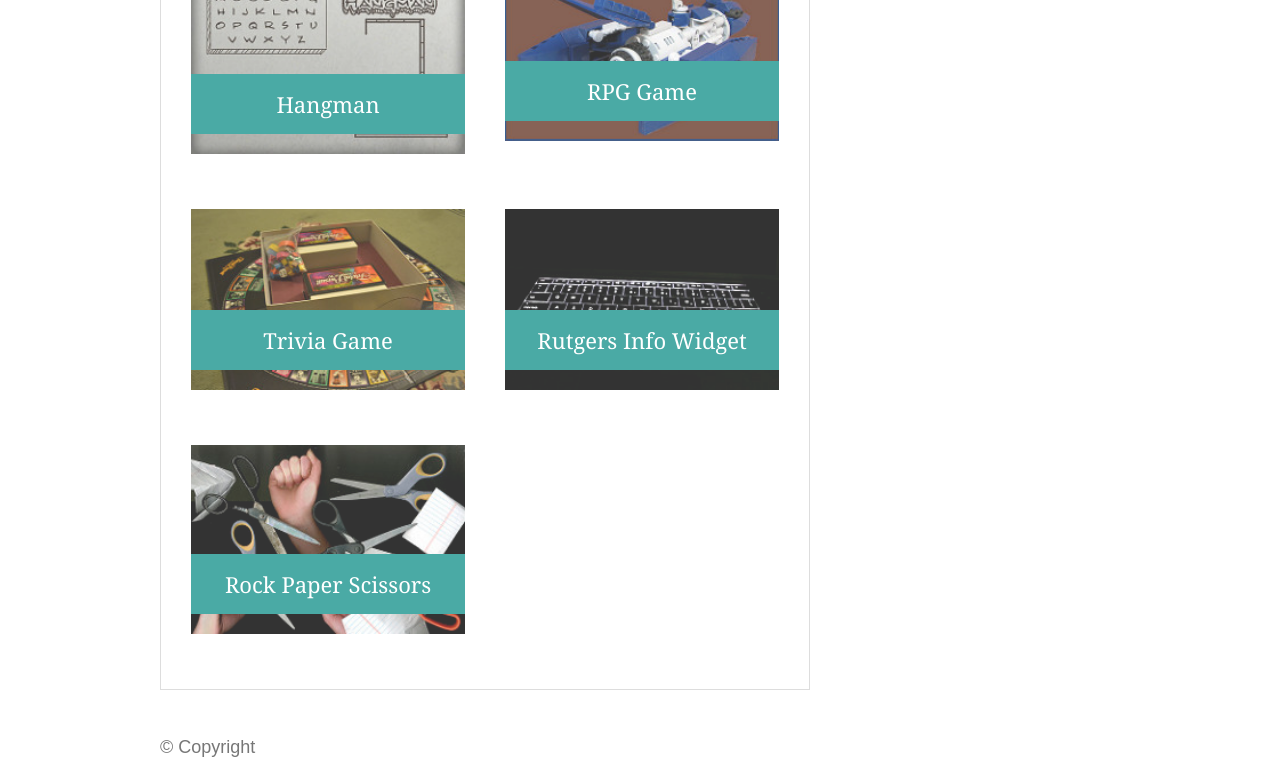
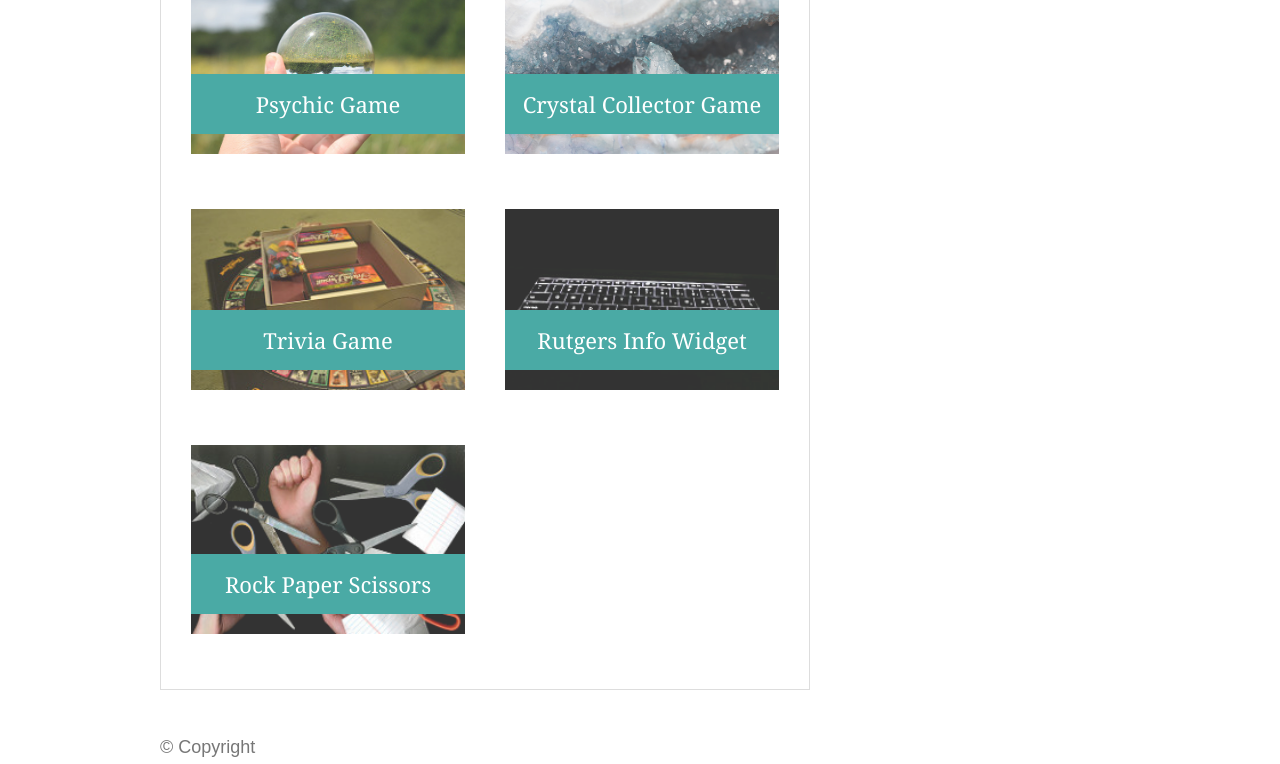
Before and after one commit to smolvera/Responsive-Portfolio, a plain HTML site: page portfolio.html in a window 1280 px wide. Shown: the part 182-946 px from the top of the page. Drawn offline with Linux system fonts and the light colour scheme.

Commit message:
added Psychic game and Crstal game links

```diff
--- a/portfolio.html
+++ b/portfolio.html
@@ -30,13 +30,13 @@
 
 
           <div class="work">
-              <img src="assets/images/Hangman.jpg" class="auth-image" alt="hangman">
-              <h3>Hangman</h3>
+              <img src="assets/images/Crystal1.jpg" class="auth-image" alt="Psychic Game">
+              <a href="https://smolvera.github.io/Psychic-Game/"><h3>Psychic Game</h3></a>
           </div>
 
           <div class="work">
-              <img src="assets/images/RPG_game.jpg" class="auth-image" alt="RPG Game">
-              <h3>RPG Game</h3>
+              <img src="assets/images/crystal_Game.jpg" class="auth-image" alt="Cyrstal Collector Game">
+              <a href="https://smolvera.github.io/Crystal-Game/"><h3>Crystal Collector Game</h3></a>
           </div>
 
           <div class="work">
```
Also changed, not shown: assets/images/Crystal1.jpg (added), assets/images/crystal_Game.jpg (added), assets/images/if_Amethyst_127306.ico (added).
